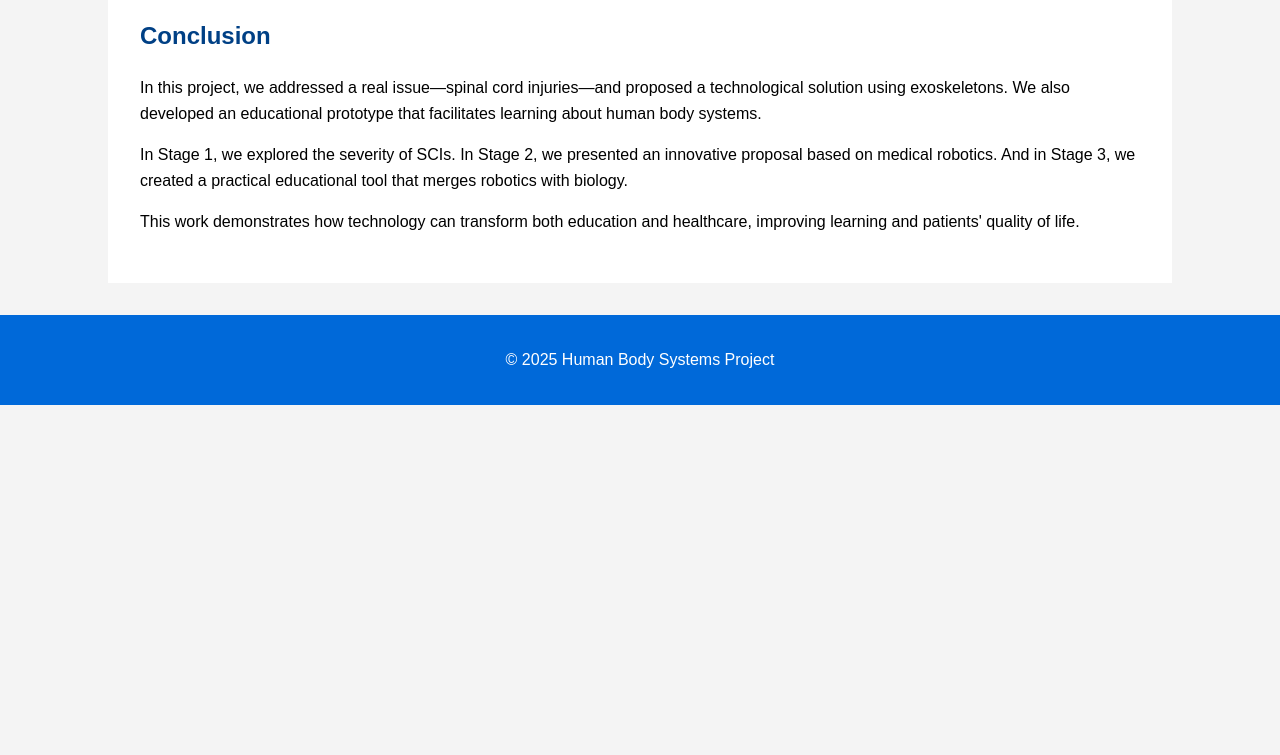
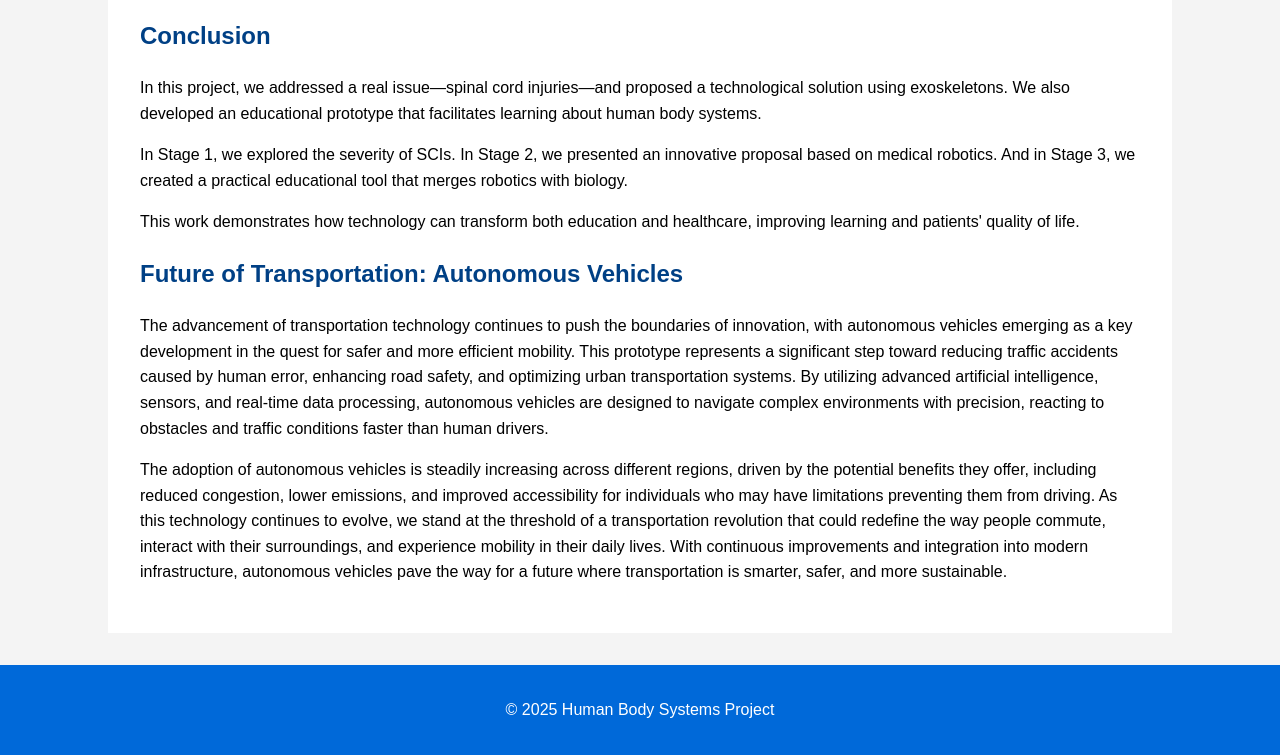
Before and after one commit to robertgzz/robotics.2semester, a plain HTML site: page index.html in a window 1280 px wide. Shown: the part 991-1746 px from the top of the page. Before the commit the page ends 1396 px from the top, so only its background shows below. Drawn offline with Linux system fonts and the light colour scheme.

Commit message:
Add files via upload

```diff
--- a/index.html
+++ b/index.html
@@ -1,3 +1,4 @@
+
 <!DOCTYPE html>
 <html lang="en">
 <head>
@@ -60,6 +61,7 @@
     <a href="#stage2">Stage 2</a>
     <a href="#stage3">Stage 3</a>
     <a href="#conclusion">Conclusion</a>
+    <a href="#future">Future</a>
   </nav>
 
   <div class="container">
@@ -89,6 +91,12 @@
       <p>In Stage 1, we explored the severity of SCIs. In Stage 2, we presented an innovative proposal based on medical robotics. And in Stage 3, we created a practical educational tool that merges robotics with biology.</p>
       <p>This work demonstrates how technology can transform both education and healthcare, improving learning and patients' quality of life.</p>
     </section>
+
+    <section id="future">
+      <h2>Future of Transportation: Autonomous Vehicles</h2>
+      <p>The advancement of transportation technology continues to push the boundaries of innovation, with autonomous vehicles emerging as a key development in the quest for safer and more efficient mobility. This prototype represents a significant step toward reducing traffic accidents caused by human error, enhancing road safety, and optimizing urban transportation systems. By utilizing advanced artificial intelligence, sensors, and real-time data processing, autonomous vehicles are designed to navigate complex environments with precision, reacting to obstacles and traffic conditions faster than human drivers.</p>
+      <p>The adoption of autonomous vehicles is steadily increasing across different regions, driven by the potential benefits they offer, including reduced congestion, lower emissions, and improved accessibility for individuals who may have limitations preventing them from driving. As this technology continues to evolve, we stand at the threshold of a transportation revolution that could redefine the way people commute, interact with their surroundings, and experience mobility in their daily lives. With continuous improvements and integration into modern infrastructure, autonomous vehicles pave the way for a future where transportation is smarter, safer, and more sustainable.</p>
+    </section>
   </div>
 
   <footer>
```
